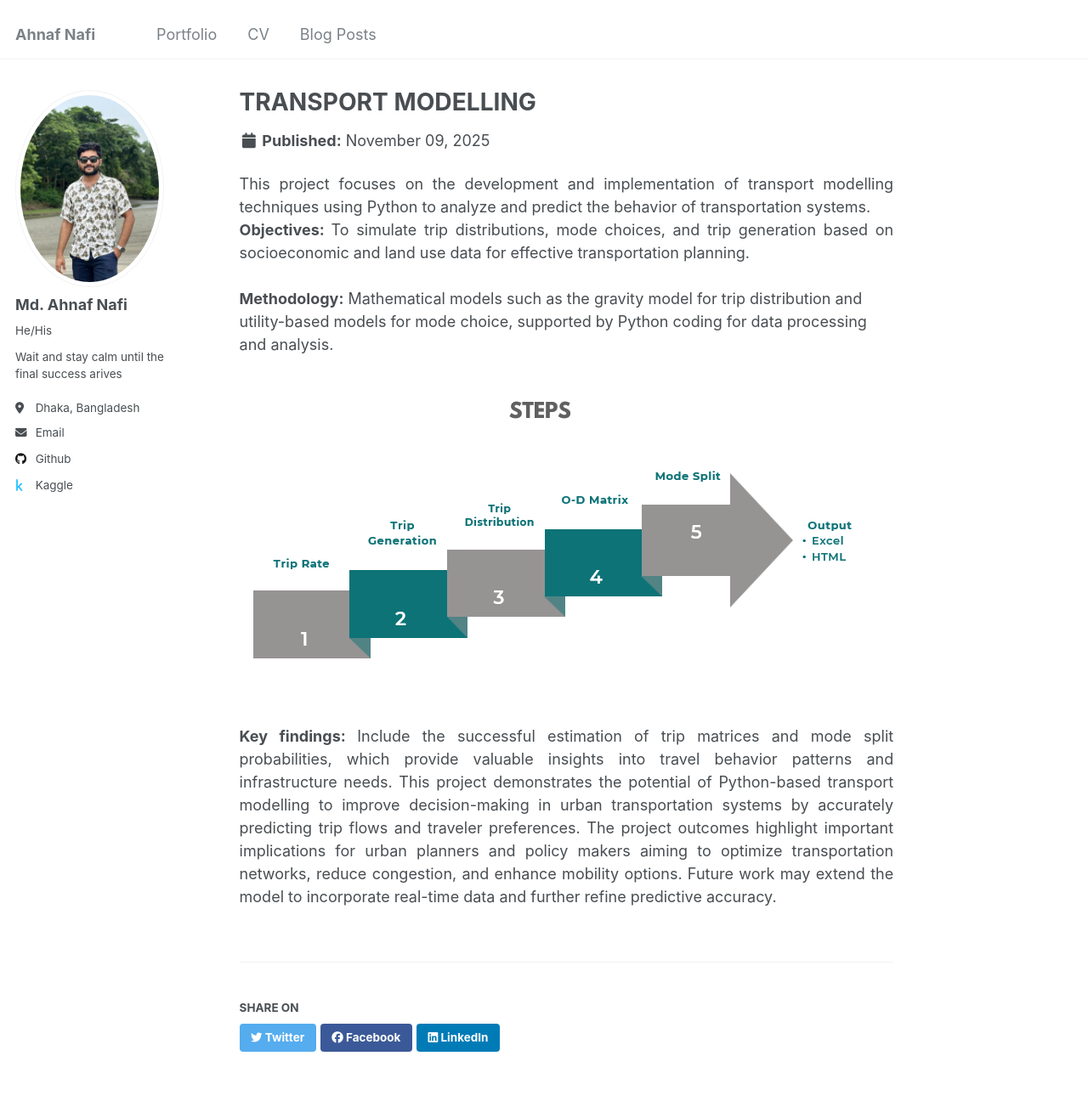
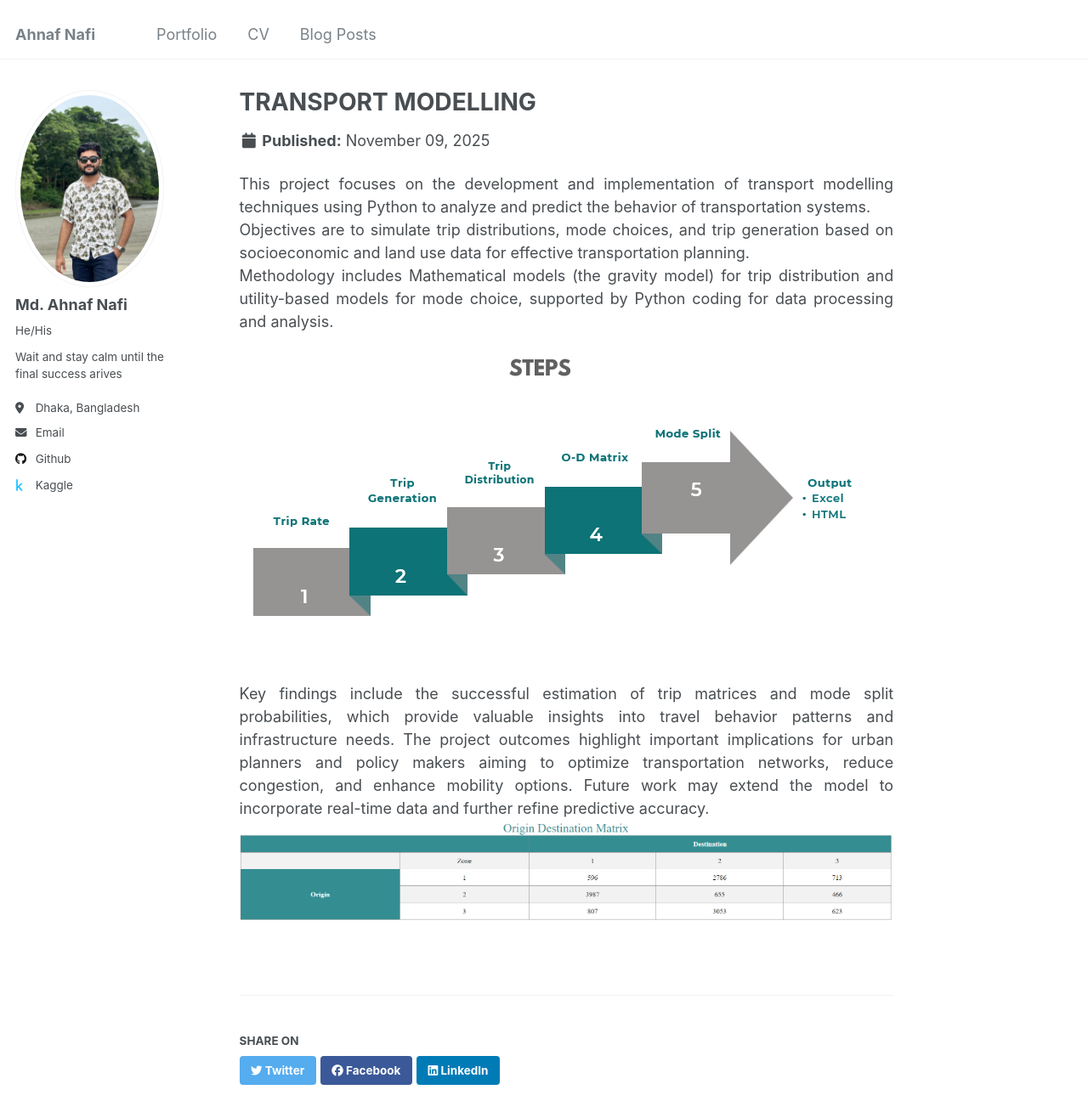
Before and after one commit to NafixData/ahnafnafi, a Jekyll site: the page built from _portfolio/portfolio-1.md, in a window 1280 px wide and 1400 px high. Shown: the top 1316 px of the window at 85% size. Built offline with Jekyll 4.4.1, drawn with Linux system fonts in a browser that asks for light colours.

Commit message:
Update portfolio-1.md

```diff
--- a/_portfolio/portfolio-1.md
+++ b/_portfolio/portfolio-1.md
@@ -10,18 +10,17 @@ collection: portfolio
 
   This project focuses on the development and implementation of transport modelling techniques using Python to analyze and predict the behavior of transportation
   systems. <br>
-  <b> Objectives: </b> To simulate trip distributions, mode choices, and trip generation based on socioeconomic and land use data for effective transportation
+  Objectives are to simulate trip distributions, mode choices, and trip generation based on socioeconomic and land use data for effective transportation
   planning. <br>
-</div> <br>
-  <b> Methodology:</b> Mathematical models such as the gravity model for trip distribution and utility-based models for mode choice, supported by Python coding for
+  Methodology includes Mathematical models (the gravity model) for trip distribution and utility-based models for mode choice, supported by Python coding for
   data processing and analysis.
+ </div>
 
   ![Project Visual Abstract](https://raw.githubusercontent.com/NafixData/ahnafnafi/master/images/Process.png)
 
 <div style="text-align: justify;">
-  <b>Key findings: </b> Include the successful estimation of trip matrices and mode split probabilities, which provide valuable insights into travel behavior patterns
-  and infrastructure needs. This project demonstrates the potential of Python-based transport modelling to improve decision-making in urban transportation systems by
-  accurately predicting trip flows and traveler preferences. The project outcomes highlight important implications for urban planners and policy makers aiming to
-  optimize transportation networks, reduce congestion, and enhance mobility options. Future work may extend the model to incorporate real-time data and further refine
-  predictive accuracy.
+  Key findings include the successful estimation of trip matrices and mode split probabilities, which provide valuable insights into travel behavior patterns
+  and infrastructure needs. The project outcomes highlight important implications for urban planners and policy makers aiming to optimize transportation networks,
+  reduce congestion, and enhance mobility options. Future work may extend the model to incorporate real-time data and further refine predictive accuracy.
 </div>
+ ![Project Visual Abstract](https://raw.githubusercontent.com/NafixData/ahnafnafi/master/images/OD Matrix.png)
```
